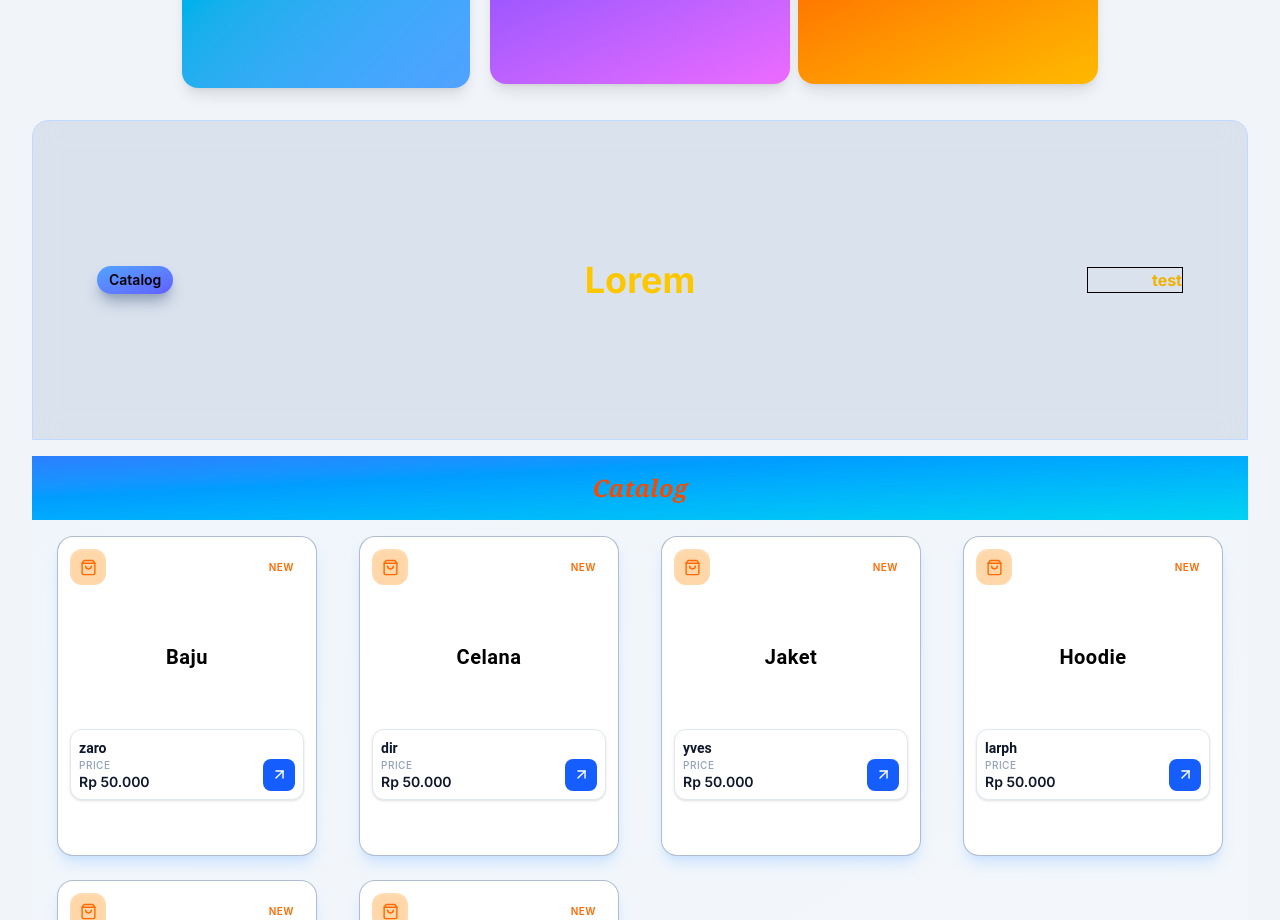
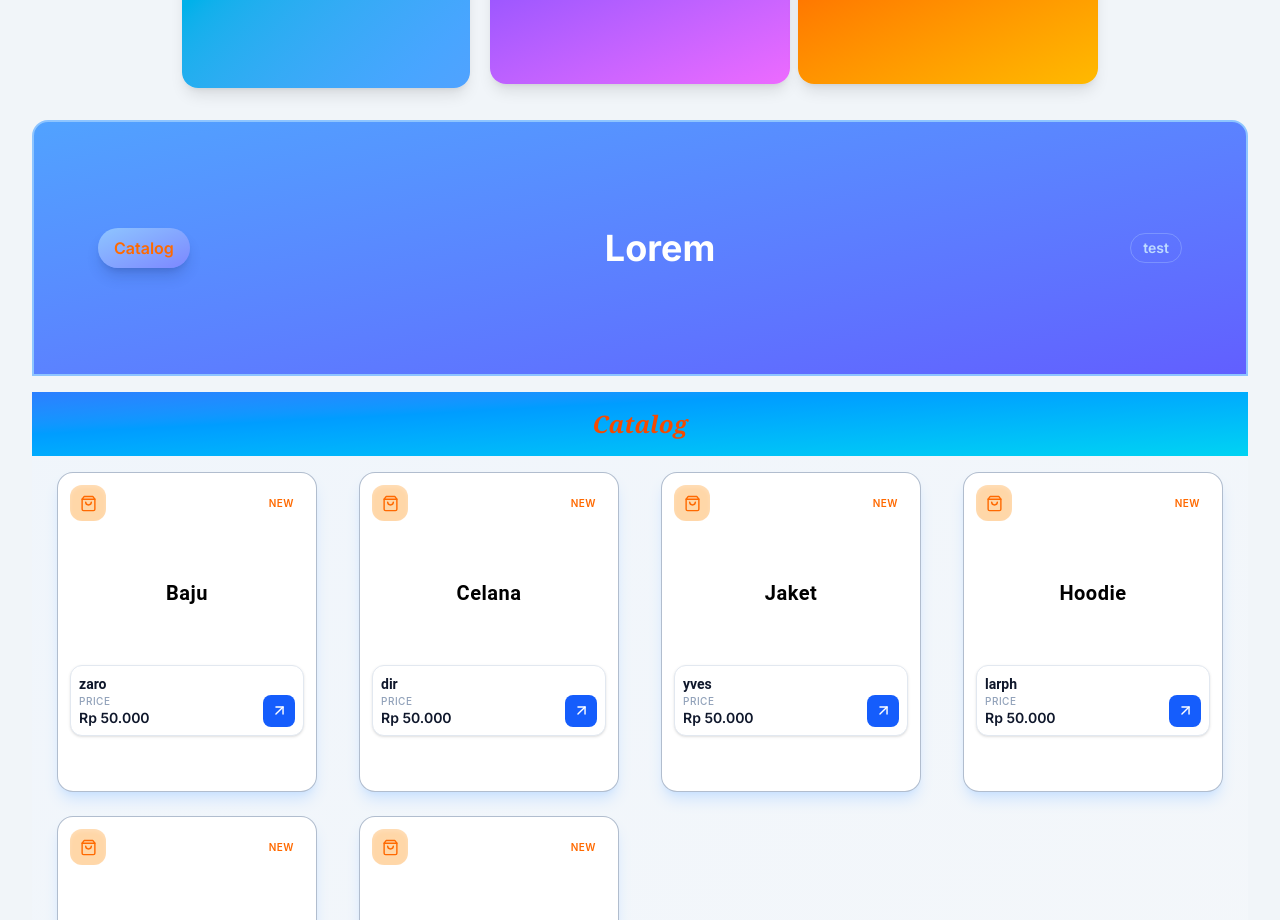
Before and after one commit to aliqa-stack/test-dashboard, a React (Vite) app in the folder dashboard/: page / in a window 1280 px wide. Shown: the part 1484-2404 px from the top of the page. Built offline with nearby package versions, Linux system fonts and the light colour scheme.

Commit message:
get delete endpoint

```diff
--- a/dashboard/src/App.jsx
+++ b/dashboard/src/App.jsx
@@ -3,6 +3,7 @@ import { useState } from 'react'
 import Sidebar from './components/layouts/Sidebar'
 import Header from './components/layouts/Header'
 import DashBoard from './components/MainPage/DashBoard'
+import AddSection from './components/MainPage/AddSection'
 import Main from './UserI/Main'
 
 const App = () => {
@@ -53,6 +54,7 @@ const App = () => {
           <main className='flex-1 overflow-y-auto bg-transparent'>
             <div className='p-6 space-y-6'>
               {currentPage === "dashboard" && <DashBoard />}
+              {currentPage === "Add" && <AddSection />}
 
             </div>
           </main>
--- a/dashboard/src/UserI/IntroductionSection.jsx
+++ b/dashboard/src/UserI/IntroductionSection.jsx
@@ -3,16 +3,25 @@ import React from 'react'
 const IntroductionSection = () => {
   return (
     <div className='my-4'>
-        <section className='h-80 w-full bg-blue-900/10 backdrop-blur-md p-16   border-1 border-blue-200  rounded-t-2xl flex items-center justify-between'>
-                 <div className='w-24'>
-                    <h1 className='inline-block bg-linear-to-br from-blue-400 to-indigo-500 px-3 py-1 shadow-lg shadow-slate-400 rounded-full
-                    font-semibold fon-inter text-sm'>Catalog</h1>
-                 </div>
-                  <h1 className='font-bold text-4xl font-inter text-yellow-400'>Lorem</h1>
-                  <div className='flex w-24 justify-end  border'>
-                    <h2 className='font-bold font-inter text-yellow-500'>test</h2>
-                  </div>
-        </section>
+      <section className='min-h-64 w-full bg-blue-900/20 backdrop-blur-md px-6 sm:px-10 lg:px-16 py-10 border border-2 border-blue-300 bg-linear-to-br from-blue-400 to-indigo-500 rounded-t-2xl flex items-center justify-between'>
+
+        <div>
+          <span className='inline-block bg-gradient-to-br from-blue-300 to-indigo-400 px-4 py-2 shadow-lg shadow-blue-950/20 rounded-full font-semibold font-inter text-md text-orange-500'>
+            Catalog
+          </span>
+        </div>
+
+        <h1 className='font-bold text-2xl sm:text-3xl md:text-4xl font-inter text-white'>
+          Lorem
+        </h1>
+
+        <div className='flex justify-end'>
+          <span className='font-semibold font-inter text-blue-200 border border-blue-200/30 rounded-full px-3 py-1 text-sm'>
+            test
+          </span>
+        </div>
+
+      </section>
     </div>
   )
 }
--- /dev/null
+++ b/dashboard/src/components/MainPage/AddSection.jsx
@@ -0,0 +1,37 @@
+import React from 'react'
+
+const AddSection = () => {
+
+    const section = [
+        {title : "Produk"},
+        {title : "Brand"},
+        {title : "Harga"},
+    ]
+
+  return (
+    <div>
+        {section.map((index) => (
+        <div key={index.title}>
+        <label for="price" class="block text-sm/6 font-medium text-gray-900">{index.title}</label>
+        <div class="mt-2">
+            <div class="flex items-center rounded-md bg-white pl-3 outline-1 -outline-offset-1 outline-gray-300 has-[input:focus-within]:outline-2 has-[input:focus-within]:-outline-offset-2 has-[input:focus-within]:outline-indigo-600">
+            <div class="shrink-0 text-base text-gray-500 select-none sm:text-sm/6"></div>
+            <input id="price" type="text" name="price" placeholder="0.00" class="block min-w-0 grow py-1.5 pr-3 pl-1 text-base text-gray-900 placeholder:text-gray-400 focus:outline-none sm:text-sm/6" />
+            <div class="grid shrink-0 grid-cols-1 focus-within:relative">
+
+                <svg viewBox="0 0 16 16" fill="currentColor" data-slot="icon" aria-hidden="true" class="pointer-events-none col-start-1 row-start-1 mr-2 size-5 self-center justify-self-end text-gray-500 sm:size-4">
+                <path d="M4.22 6.22a.75.75 0 0 1 1.06 0L8 8.94l2.72-2.72a.75.75 0 1 1 1.06 1.06l-3.25 3.25a.75.75 0 0 1-1.06 0L4.22 7.28a.75.75 0 0 1 0-1.06Z" clip-rule="evenodd" fill-rule="evenodd" />
+                </svg>
+            </div>
+            </div>
+        </div>
+        </div>
+
+
+    ))}
+  </div>
+
+  )
+}
+
+export default AddSection
--- a/dashboard/src/components/layouts/Sidebar.jsx
+++ b/dashboard/src/components/layouts/Sidebar.jsx
@@ -22,9 +22,9 @@ const Sidebar = ({ collapsed = false, currentPage, onPageChange }) => {
       badge : "New"
     },
        {
-      id: "chat",
+      id: "Add",
       Icon : IoChatboxEllipses,
-      label : "Chat",
+      label : "Add",
       badge: "New",
     },
   ];
```
Also changed, not shown: 2 other files (tests, documents, lock files or other folders).
